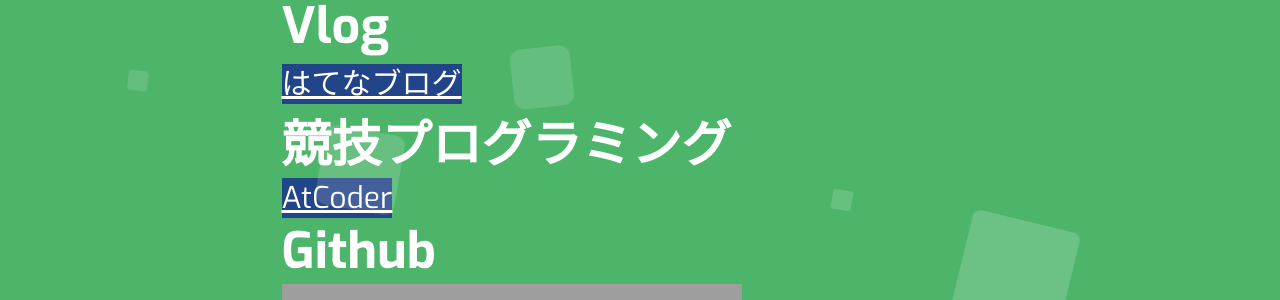
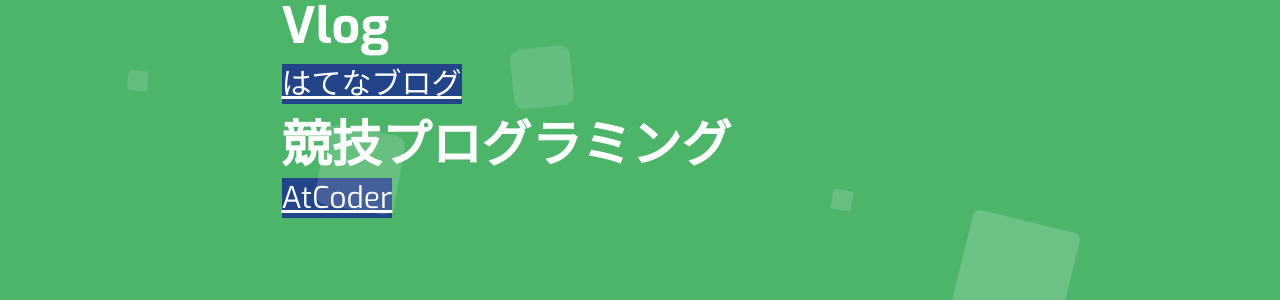
Before and after one commit to matcha1024/matcha1024-heroku, a Flask app: page / in a window 1280 px wide. Shown: the part 1076-1376 px from the top of the page. Run offline with Flask 2, Linux system fonts and the light colour scheme; grey boxes are pictures that could not be loaded.

Commit message:
delete github

```diff
--- a/templates/index.html
+++ b/templates/index.html
@@ -446,9 +446,6 @@
         <h1>競技プログラミング</h1>
         <a href="https://atcoder.jp/users/matcha1024">AtCoder</a>
 
-        <h1>Github</h1>
-        <a href="https://github.com/matcha1024/matcha1024-heroku"><img src="https://github-link-card.s3.ap-northeast-1.amazonaws.com/matcha1024/matcha1024-heroku.png" width="460px"></a>
-
     	</div>
         </div>
         <div class="area" >
```
